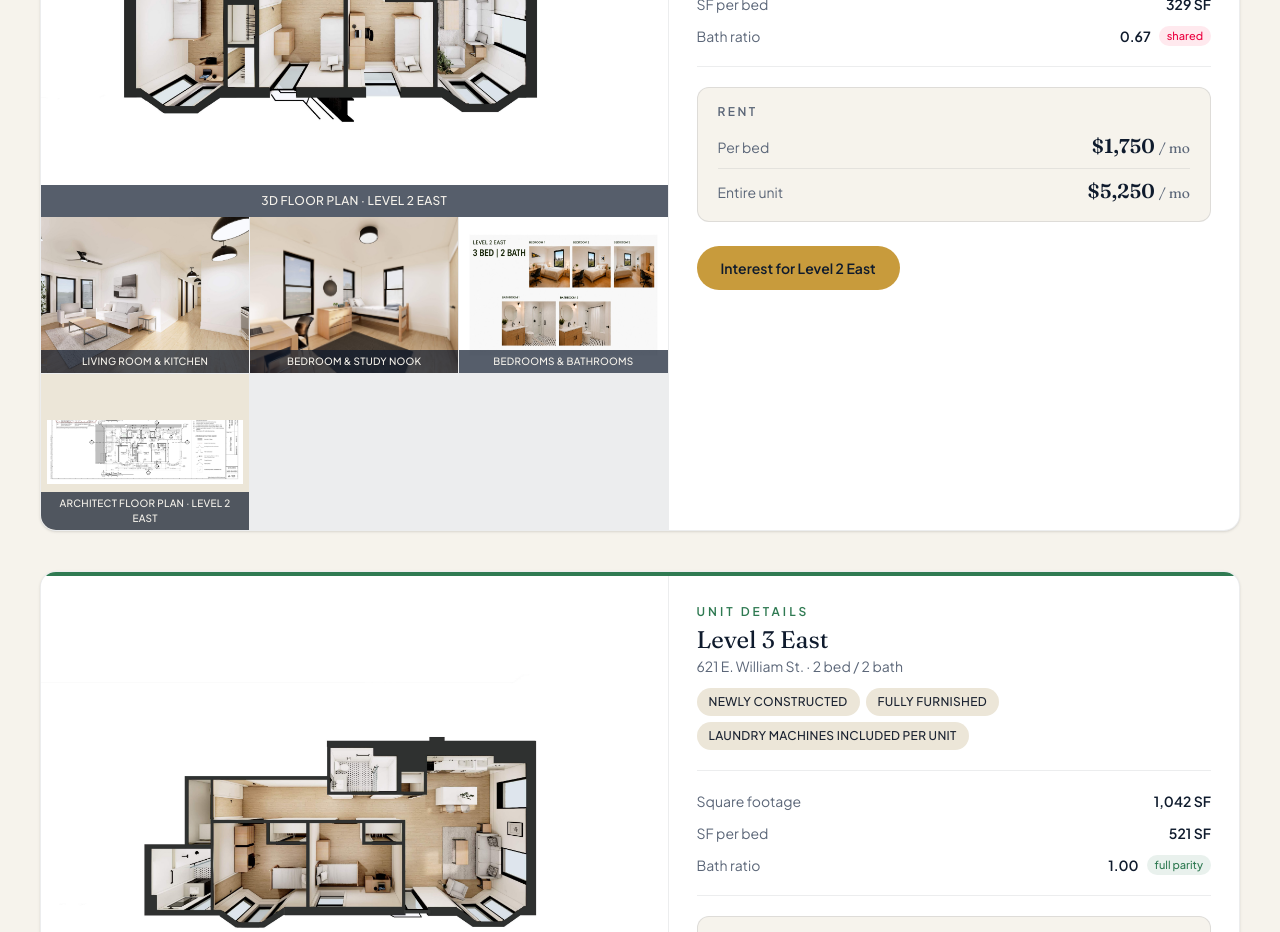
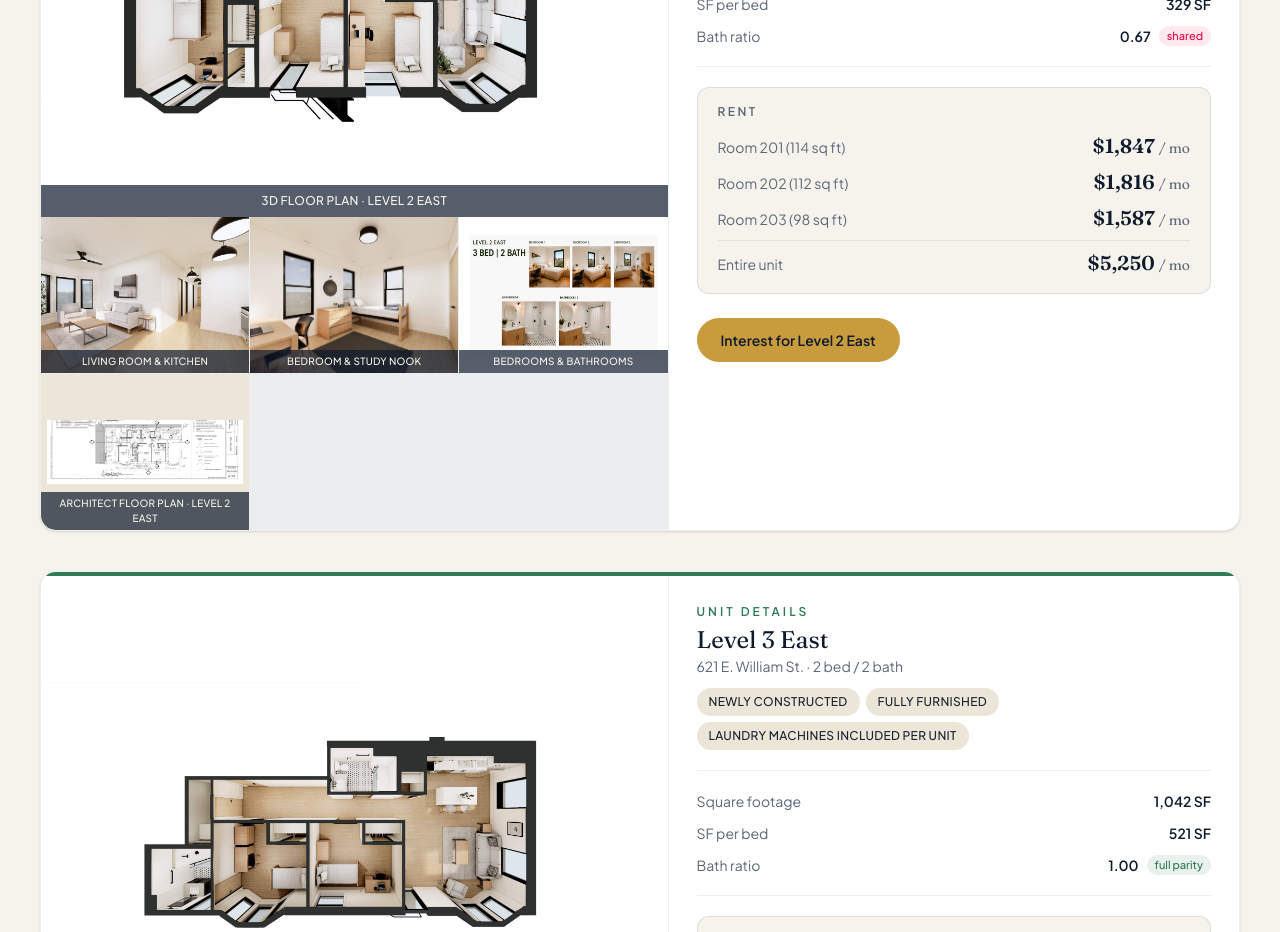
Before and after one commit to Zfarah-wssa/State-and-William-Lofts, a Next.js app: page /properties/621-william in a window 1280 px wide. Shown: the part 1560-2492 px from the top of the page. Built offline with nearby package versions, Linux system fonts and the light colour scheme; no server answers.

Commit message:
Add per-bedroom pricing breakdown for Level 2 East

```diff
--- a/src/data/units-621-william.ts
+++ b/src/data/units-621-william.ts
@@ -76,6 +76,11 @@ export const units621William: Unit621William[] = [
     squareFootage: 987,
     basePricePerBed: 1750,
     pricePerUnit: 5250,
+    roomPricing: [
+      { label: "Room 201 (114 sq ft)", price: 1847 },
+      { label: "Room 202 (112 sq ft)", price: 1816 },
+      { label: "Room 203 (98 sq ft)", price: 1587 },
+    ],
     accent: "brass",
     floorPlan: {
       src: "/images/621-william/arch-plan-level2east.jpg",
```
